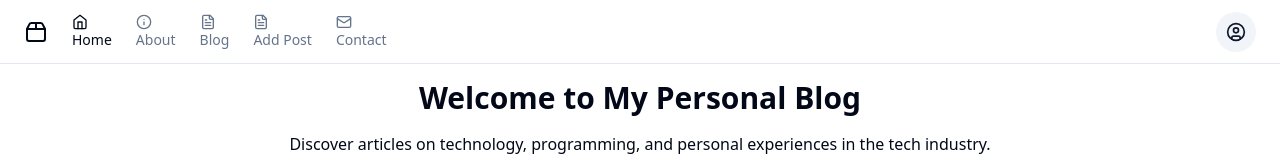
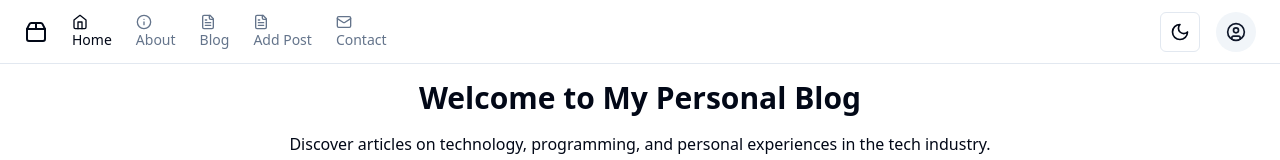
Before and after one commit to GPT-Engineer-App-Dev/heartfelt-blogger, a React (Vite) app: page / in a window 1280 px wide. Shown: the top 160 px of the page. Built offline with nearby package versions, Linux system fonts and the light colour scheme.

Commit message:
Added dark mode toggle button to the navbar and implemented dark mode persistence using localStorage.

```diff
--- a/src/layouts/navbar.jsx
+++ b/src/layouts/navbar.jsx
@@ -1,3 +1,4 @@
+import { useEffect, useState } from "react";
 import { Button } from "@/components/ui/button";
 import {
   DropdownMenu,
@@ -9,7 +10,7 @@ import {
 } from "@/components/ui/dropdown-menu";
 import { Sheet, SheetContent, SheetTrigger } from "@/components/ui/sheet";
 import { cn } from "@/lib/utils";
-import { CircleUser, Menu, Package2, Home, Info, FileText, Mail } from "lucide-react";
+import { CircleUser, Menu, Package2, Home, Info, FileText, Mail, Sun, Moon } from "lucide-react";
 import { NavLink, Outlet } from "react-router-dom";
 
 const navItems = [
@@ -41,12 +42,41 @@ const navItems = [
 ];
 
 const Layout = () => {
+  const [isDarkMode, setIsDarkMode] = useState(false);
+
+  useEffect(() => {
+    const darkMode = localStorage.getItem("darkMode") === "true";
+    setIsDarkMode(darkMode);
+    if (darkMode) {
+      document.documentElement.classList.add("dark");
+    } else {
+      document.documentElement.classList.remove("dark");
+    }
+  }, []);
+
+  const toggleDarkMode = () => {
+    const newDarkMode = !isDarkMode;
+    setIsDarkMode(newDarkMode);
+    localStorage.setItem("darkMode", newDarkMode);
+    if (newDarkMode) {
+      document.documentElement.classList.add("dark");
+    } else {
+      document.documentElement.classList.remove("dark");
+    }
+  };
+
   return (
     <div className="flex min-h-screen w-full flex-col">
       <header className="sticky top-0 flex h-16 items-center gap-4 border-b bg-background px-4 md:px-6 justify-between">
         <DesktopNav />
         <MobileNav />
-        <UserMenu />
+        <div className="flex items-center gap-4">
+          <Button variant="outline" size="icon" onClick={toggleDarkMode}>
+            {isDarkMode ? <Sun className="h-5 w-5" /> : <Moon className="h-5 w-5" />}
+            <span className="sr-only">Toggle dark mode</span>
+          </Button>
+          <UserMenu />
+        </div>
       </header>
       <main className="flex-grow p-4 overflow-auto">
         <Outlet />
```
